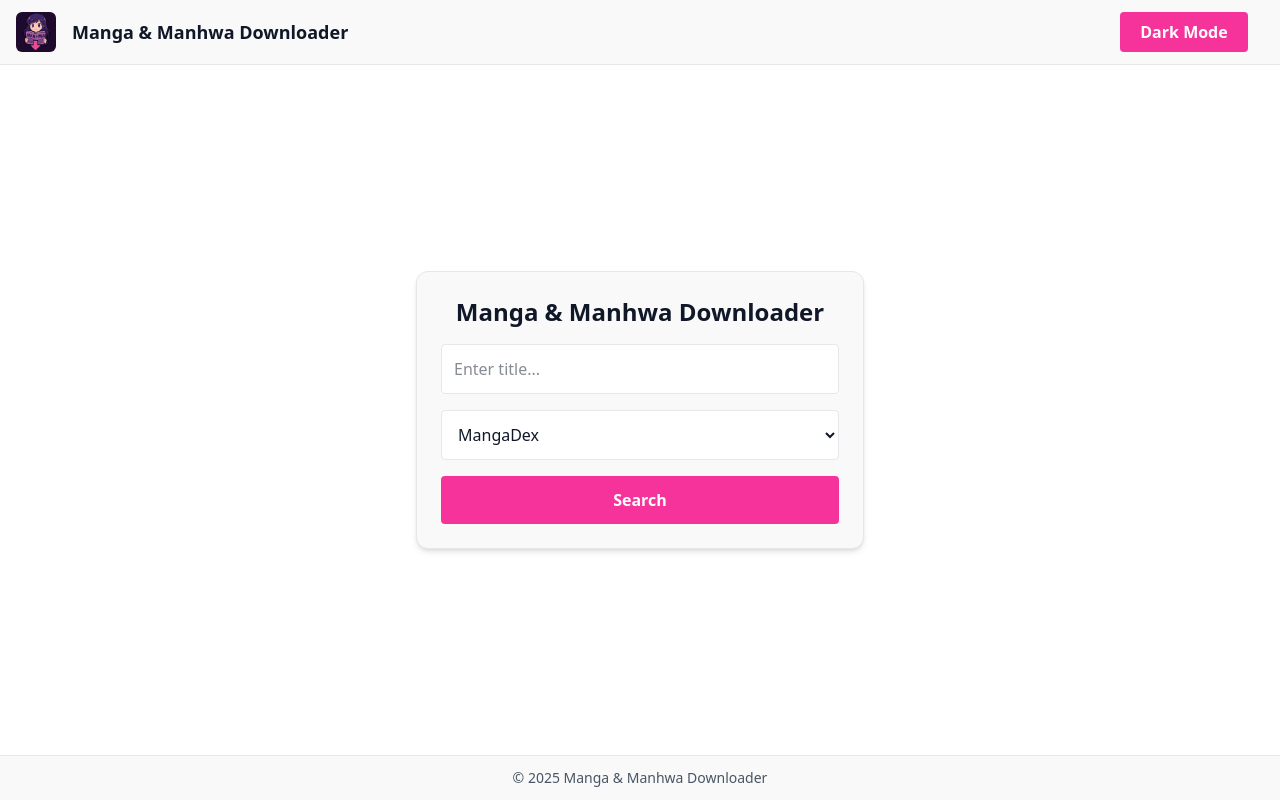
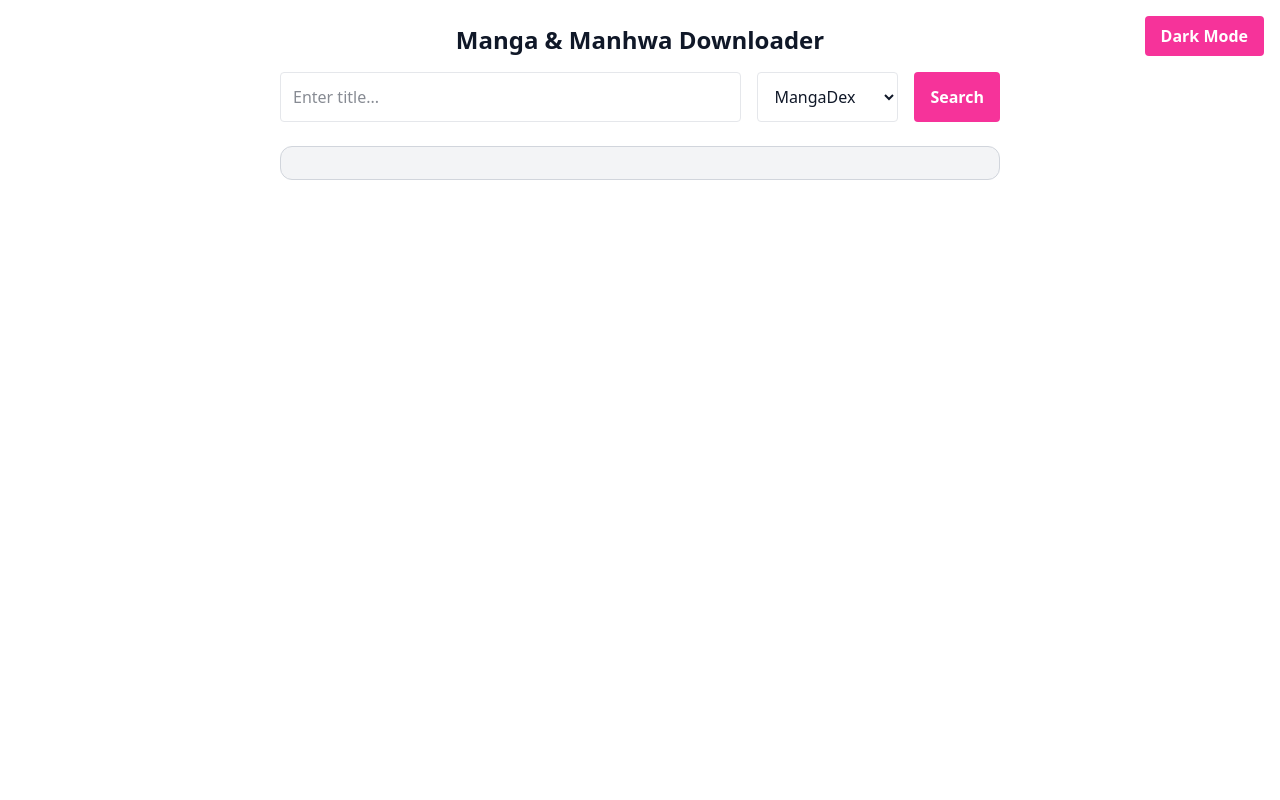
Before and after one commit to serplay/manhwa-downloader, a React (Vite) app in the folder client/: page / in a window 1280 px wide. Built offline with nearby package versions, Linux system fonts and the light colour scheme.

Commit message:
Animation support, working search for MangaDex and new dependencies Animation support using framer-motion has been added, and the user interface has been updated to allow searching for comics from a selected source. New dependencies have been added to package.json and package-lock.json.

```diff
--- a/client/package.json
+++ b/client/package.json
@@ -11,6 +11,7 @@
   },
   "dependencies": {
     "@tailwindcss/vite": "^4.1.7",
+    "framer-motion": "^12.12.1",
     "react": "^19.1.0",
     "react-dom": "^19.1.0",
     "tailwindcss": "^4.1.7"
--- a/client/src/App.jsx
+++ b/client/src/App.jsx
@@ -1,72 +1,135 @@
-import { useEffect, useState } from "react";
-import logo from "./assets/logo.png";
+import { useState, useEffect } from "react";
+import { motion, AnimatePresence } from "framer-motion";
 
 function App() {
   const [darkMode, setDarkMode] = useState(() => {
-    // Check localStorage or default to false
     const saved = localStorage.getItem("theme");
     return saved === "dark";
   });
 
+  const [title, setTitle] = useState("");
+  const [source, setSource] = useState("0");
+  const [results, setResults] = useState({});
+  const [animationKey, setAnimationKey] = useState(0);
+  const [error, setError] = useState("");
+
   useEffect(() => {
-    // Toggle the HTML class
     document.documentElement.classList.toggle("dark", darkMode);
-    // Save preference
     localStorage.setItem("theme", darkMode ? "dark" : "light");
   }, [darkMode]);
 
+  const handleSearch = async () => {
+    try {
+      const res = await fetch(`http://localhost:8000/search/?title=${encodeURIComponent(title)}&source=${source}`);
+      const data = await res.json();
+
+      if (data.message === "No comics found") {
+        setResults({});
+        setError("No comics found");
+      } else if (data.message === "Invalid source") {
+        setResults({});
+        setError("Invalid source");
+      } else {
+        setResults(data);
+        setError("");
+      }
+      setAnimationKey(prev => prev + 1);
+    } catch (err) {
+      setError("There was an error fetching the data");
+      setResults({});
+    }
+  };
+
   return (
-    <div className="min-h-screen flex flex-col transition-colors duration-300 bg-white text-gray-900 dark:bg-[#0d0c1b] dark:text-[#f4f4ff]">
-      <header className="border-b border-gray-200 dark:border-[#2e2b40] bg-[#f9f9f9] dark:bg-[#1a152b]">
-        <div className="max-w-full mx-auto px-4 py-3 flex justify-between items-center">
-          <div className="flex items-center">
-            <img src={logo} alt="logo" className="w-8 h-8 sm:w-10 sm:h-10 rounded-md" />
-            <h2 className="text-base sm:text-lg font-semibold ml-2 sm:ml-4">
-              Manga & Manhwa Downloader
-            </h2>
-          </div>
+    <div className="min-h-screen transition-colors duration-300 bg-white text-gray-900 dark:bg-[#0d0c1b] dark:text-[#f4f4ff] relative">
+      <div className="absolute top-4 right-4">
         <button
           onClick={() => setDarkMode(!darkMode)}
-            className="w-24 sm:w-32 px-2 sm:px-4 py-1.5 sm:py-2 text-sm sm:text-base rounded bg-pink-500 dark:bg-violet-500 text-white font-semibold mr-2 sm:mr-4"
+          className="px-4 py-2 rounded bg-pink-500 dark:bg-violet-500 text-white font-semibold"
         >
           {darkMode ? "Light Mode" : "Dark Mode"}
         </button>
       </div>
-      </header>
 
-      <main className="flex-1 flex flex-col items-center justify-center p-8">
-        <div className="w-full max-w-md p-6 bg-[#f9f9f9] dark:bg-[#1a152b] border border-gray-200 dark:border-[#2e2b40] rounded-xl shadow-md dark:shadow-violet-500/50">
-          <h1 className="text-2xl font-bold text-center mb-4">
-            Manga & Manhwa Downloader
-          </h1>
+      <div className="max-w-3xl mx-auto p-6">
+        <h1 className="text-2xl font-bold text-center mb-4">Manga & Manhwa Downloader</h1>
 
+        <div className="flex flex-col sm:flex-row gap-4 mb-6">
           <input
             type="text"
+            value={title}
+            onChange={(e) => setTitle(e.target.value)}
+            onKeyDown={(e) => {
+              if (e.key === "Enter") {
+                handleSearch();
+              }
+            }}
             placeholder="Enter title..."
-            className="w-full p-3 mb-4 rounded border border-gray-200 dark:border-[#2e2b40] bg-white dark:bg-[#1c1b29] text-gray-900 dark:text-[#f4f4ff]"
+            className="flex-1 p-3 rounded border border-gray-200 dark:border-[#2e2b40] bg-white dark:bg-[#1c1b29] text-gray-900 dark:text-[#f4f4ff]"
           />
-
-          <select className="w-full p-3 mb-4 rounded border border-gray-200 dark:border-[#2e2b40] bg-white dark:bg-[#1c1b29] text-gray-900 dark:text-[#f4f4ff]">
-            <option value="mangadex">MangaDex</option>
-            <option value="manhuas">Manhuas</option>
-            <option value="yakshascans">Yakshascans</option>
-            <option value="asurascans">Asurascan</option>
-            <option value="kunmanga">Kunmanga</option>
-            <option value="toonily">Toonily</option>
-            <option value="toongod">Toongod</option>
+          <select
+            value={source}
+            onChange={(e) => setSource(e.target.value)}
+            className="p-3 rounded border border-gray-200 dark:border-[#2e2b40] bg-white dark:bg-[#1c1b29] text-gray-900 dark:text-[#f4f4ff]"
+          >
+            <option value="0">MangaDex</option>
+            <option value="1">Manghuas</option>
+            <option value="2">Yakshascans</option>
+            <option value="3">Asurascan</option>
+            <option value="4">Kunmanga</option>
+            <option value="5">Toonily</option>
+            <option value="6">Toongod</option>
           </select>
-
-          <button className="w-full cursor-pointer py-3 rounded bg-pink-500 dark:bg-violet-500 text-white font-semibold hover:opacity-90">
+          <button
+            onClick={handleSearch}
+            className="px-4 py-2 rounded bg-pink-500 dark:bg-violet-500 text-white font-semibold"
+          >
             Search
           </button>
         </div>
-      </main>
 
-      <footer className="border-t border-gray-200 dark:border-[#2e2b40] bg-[#f9f9f9] dark:bg-[#1a152b]">
-        <div className="max-w-7xl mx-auto px-4 py-3 text-center text-sm text-gray-600 dark:text-gray-400">
-          © 2025 Manga & Manhwa Downloader
+        <div className="bg-gray-100 dark:bg-[#1a152b] border border-gray-300 dark:border-[#2e2b40] rounded-xl p-4 inset-shadow-xl max-h-[60vh] overflow-y-auto">
+          <div className="grid grid-cols-1 gap-4">
+            <AnimatePresence mode="wait" key={animationKey}>
+              {error ? (
+                <motion.div
+                  initial={{ opacity: 0, y: -20 }}
+                  animate={{ opacity: 1, y: 0 }}
+                  exit={{ opacity: 0, y: 20 }}
+                  className="text-center text-gray-600 dark:text-gray-400 py-8"
+                >
+                  {error}
+                </motion.div>
+              ) : (
+                Object.entries(results).map(([key, comic]) => (
+                  <motion.div
+                    key={key}
+                    initial={{ opacity: 0, y: -20 }}
+                    animate={{ opacity: 1, y: 0 }}
+                    exit={{ opacity: 0, y: 20 }}
+                    transition={{ duration: 0.4, delay: parseInt(key) * 0.05 }}
+                    className="flex items-center gap-4 bg-white dark:bg-[#221c35] rounded-xl p-3 shadow-md relative group"
+                  >
+                    <div className="relative w-20 h-28 flex-shrink-0">
+                      <img
+                        src={comic.cover_art}
+                        alt="cover"
+                        className="w-full h-full object-cover rounded-lg group-hover:opacity-50 transition-opacity"
+                      />
+                      <button className="absolute inset-0 flex items-center justify-center opacity-0 group-hover:opacity-100 transition-opacity">
+                        <span className="text-white text-3xl font-bold">+</span>
+                      </button>
                     </div>
-      </footer>
+                    <div className="flex-1">
+                      <p className="text-lg font-semibold">{comic.title.en}</p>
+                    </div>
+                  </motion.div>
+                ))
+              )}
+            </AnimatePresence>
+          </div>
+        </div>
+      </div>
     </div>
   );
 }
```
Also changed, not shown: 1 other file (tests, documents, lock files or other folders). Lines whose indentation alone changed are shown as unchanged.
